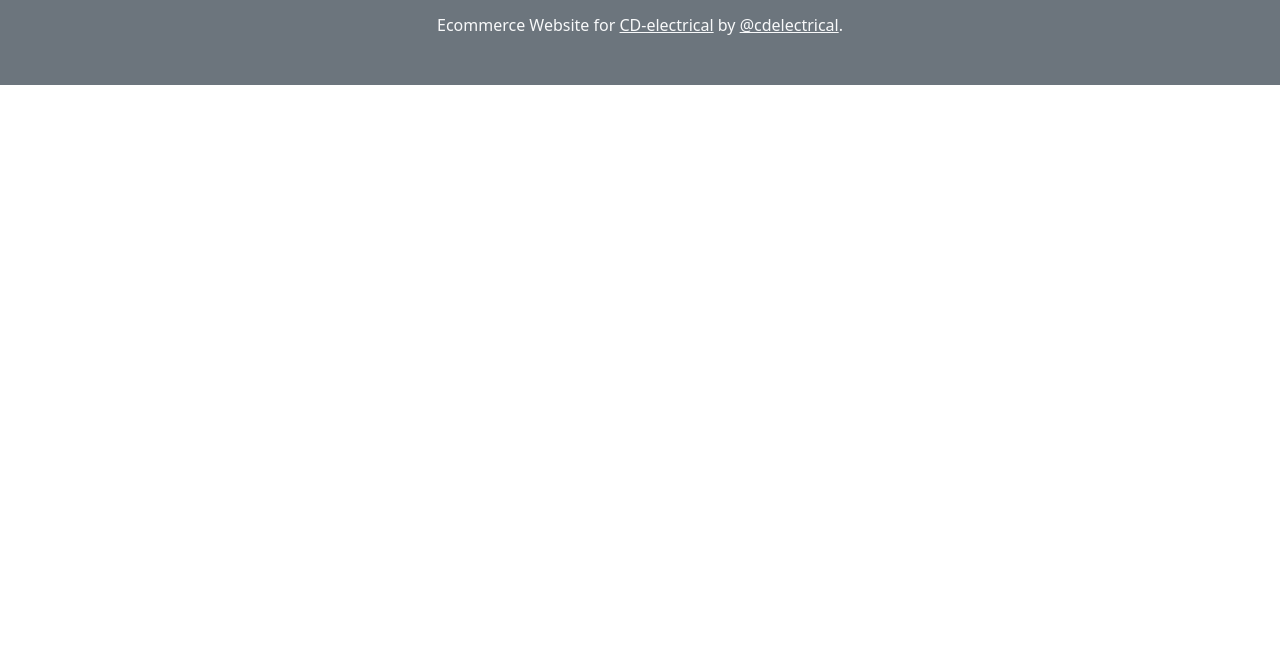
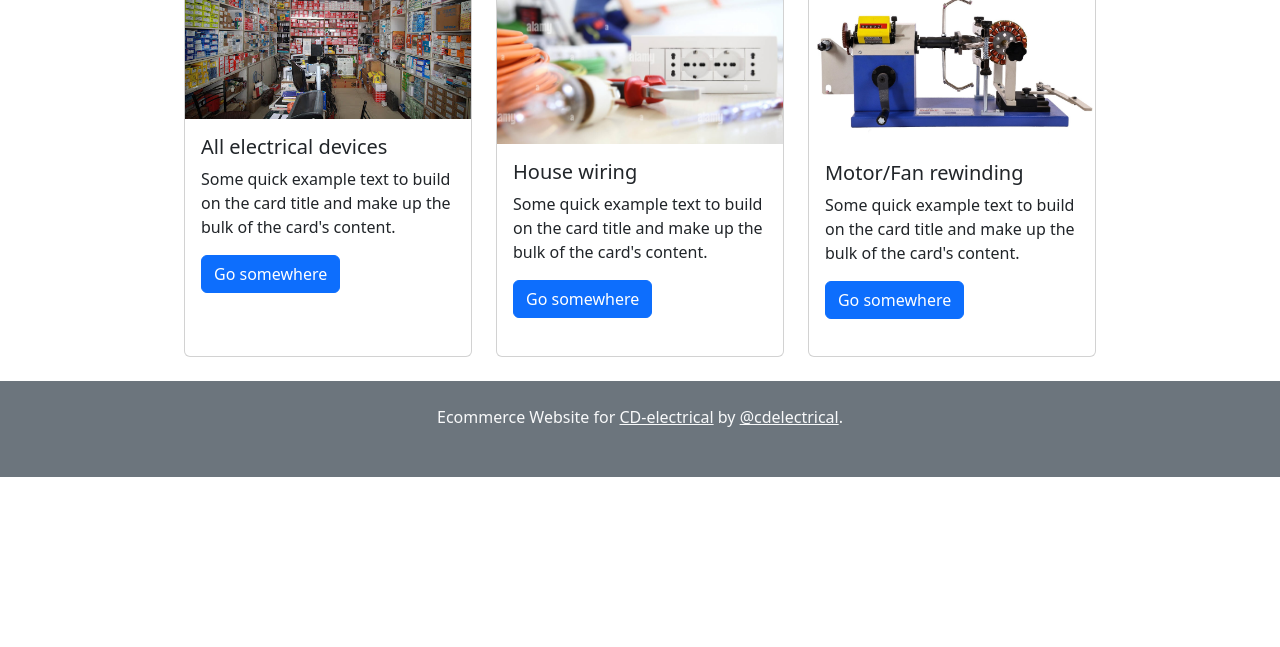
Before and after one commit to khem-zip/Ecommerce_Website, a plain HTML site: page Product.html in a window 1280 px wide. Shown: the part 153-800 px from the top of the page. Drawn offline with nearby package versions, Linux system fonts and the light colour scheme.

Commit message:
product page

```diff
--- a/Product.html
+++ b/Product.html
@@ -60,13 +60,17 @@
                 class="dropdown-menu"
                 aria-labelledby="navbarDropdownMenuLink"
               >
-                <li><a class="dropdown-item" href="Wiring.html">House wiring</a></li>
                 <li>
-                  <a class="dropdown-item" href="Rewinding.html">Motor and Fan rewinding </a>
+                  <a class="dropdown-item" href="Wiring.html">House wiring</a>
+                </li>
+                <li>
+                  <a class="dropdown-item" href="Rewinding.html"
+                    >Motor and Fan rewinding
+                  </a>
                 </li>
                 <li>
                   <a class="dropdown-item active" href="Product.html"
-                    >OUr Products</a
+                    >Our Products</a
                   >
                 </li>
               </ul>
@@ -75,21 +79,69 @@
         </div>
       </div>
     </nav>
-    <div class="container text-center">
-        <h1>Product page</h1>
+    <div class="container d-flex justify-content-around my-4">
+      <div class="row">
+        <div class="col-md-4">
+          <div class="card" style="width: 18rem; height: 25rem">
+            <img src="image/shop.JPG" class="card-img-top" alt="..." />
+            <div class="card-body">
+              <h5 class="card-title">All electrical devices</h5>
+              <p class="card-text">
+                Some quick example text to build on the card title and make up
+                the bulk of the card's content.
+              </p>
+              <a href="#" class="btn btn-primary">Go somewhere</a>
+            </div>
+          </div>
+        </div>
+        <div class="col-md-4">
+          <div class="card" style="width: 18rem; height: 25rem">
+            <img src="image/wiring.jpg" class="card-img-top" alt="..." />
+            <div class="card-body">
+              <h5 class="card-title">House wiring</h5>
+              <p class="card-text">
+                Some quick example text to build on the card title and make up
+                the bulk of the card's content.
+              </p>
+              <a href="#" class="btn btn-primary">Go somewhere</a>
+            </div>
+          </div>
+        </div>
+        <div class="col-sm-4">
+          <div class="card" style="width: 18rem; height: 25rem">
+            <img src="image/rewinding.jpeg" class="card-img-top" alt="..." />
+            <div class="card-body">
+              <h5 class="card-title">Motor/Fan rewinding</h5>
+              <p class="card-text">
+                Some quick example text to build on the card title and make up
+                the bulk of the card's content.
+              </p>
+              <a href="#" class="btn btn-primary">Go somewhere</a>
+            </div>
+          </div>
+        </div>
+      </div>
     </div>
 
-    <footer class="blog-footer d-flex justify-content-center bg-secondary text-light" style="max-width: 100%; height: 6rem;">
+    <footer
+      class="blog-footer d-flex justify-content-center bg-secondary text-light"
+      style="max-width: 100%; height: 6rem"
+    >
       <p class="my-4">
         Ecommerce Website for
-        <a href="http://127.0.0.1:5500/index.html#" class="text-light">CD-electrical</a> by
-        <a href="https://twitter.com/cdelectrical" class="text-light">@cdelectrical</a>.
+        <a href="http://127.0.0.1:5500/index.html#" class="text-light"
+          >CD-electrical</a
+        >
+        by
+        <a href="https://twitter.com/cdelectrical" class="text-light"
+          >@cdelectrical</a
+        >.
       </p>
     </footer>
     <script
-    src="https://cdn.jsdelivr.net/npm/bootstrap@5.0.2/dist/js/bootstrap.bundle.min.js"
-    integrity="sha384-MrcW6ZMFYlzcLA8Nl+NtUVF0sA7MsXsP1UyJoMp4YLEuNSfAP+JcXn/tWtIaxVXM"
-    crossorigin="anonymous"
-  ></script>
+      src="https://cdn.jsdelivr.net/npm/bootstrap@5.0.2/dist/js/bootstrap.bundle.min.js"
+      integrity="sha384-MrcW6ZMFYlzcLA8Nl+NtUVF0sA7MsXsP1UyJoMp4YLEuNSfAP+JcXn/tWtIaxVXM"
+      crossorigin="anonymous"
+    ></script>
   </body>
 </html>
```
Also changed, not shown: Contact.html (+2 -2 lines), Wiring.html (+1 -1 lines), index.html (+1 -1 lines).
